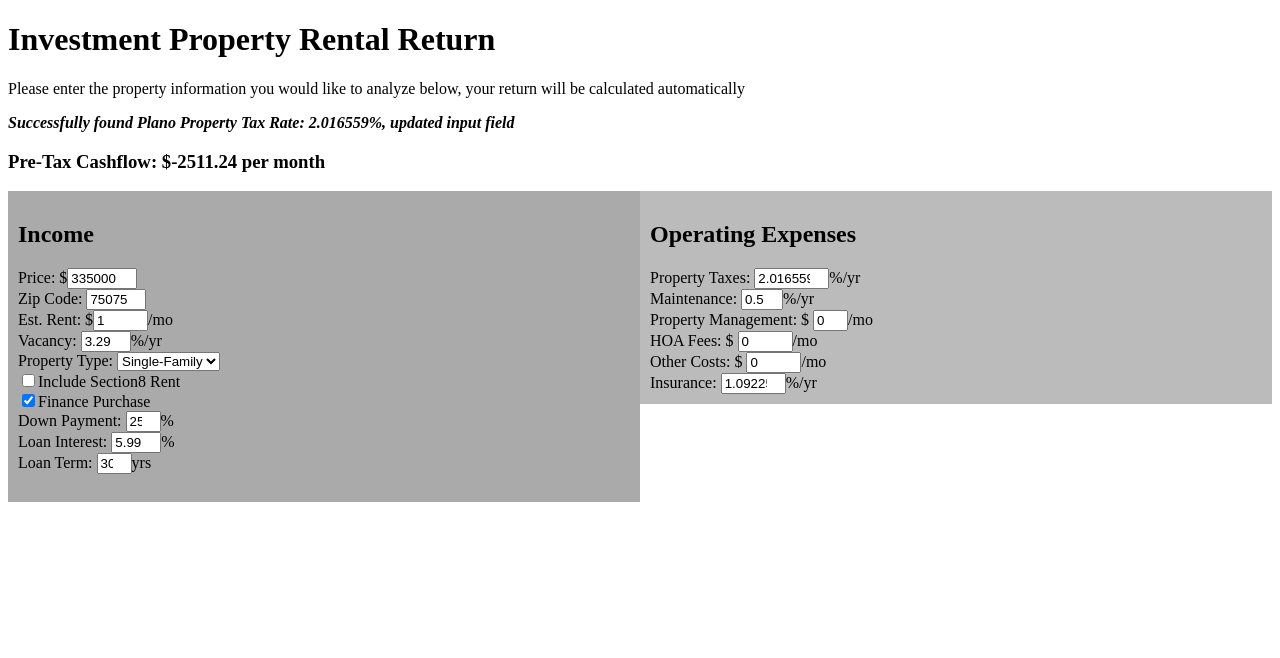
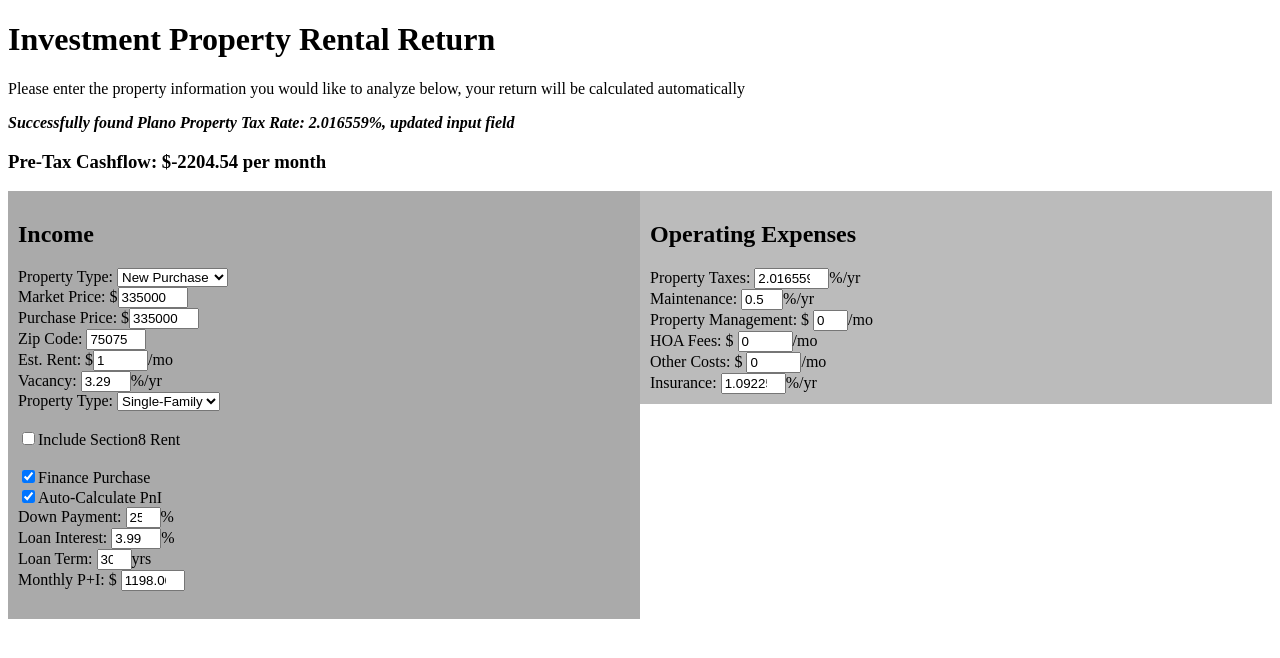
Before and after one commit to agronbach/MyRentalReturn, a Jekyll site: the page index.html, which Jekyll copies as it is, in a window 1280 px wide. Shown: the top 658 px of the page. Built offline with Jekyll 4.4.1, drawn with Linux system fonts in a browser that asks for light colours; part of the change alters nothing that is shown.

```diff
--- a/index.html
+++ b/index.html
@@ -30,7 +30,7 @@
 
 </style>
 </head>
-<body onload=updateROI()>
+<body onload=checkURI()>
 
 <h1>Investment Property Rental Return</h1>
 
@@ -43,7 +43,12 @@
 <div class="row">
   <div class="column" style="background-color:#aaa;">
     <h2>Income</h2>
-    <label for="price">Price: $</label><input type="number" id="price" value="335000" style="width: 70px;"><br />
+    <label for="purchase">Property Type: </label><select id="purchase">
+      <option value="1">New Purchase</option>
+      <option value="0">Existing Rental</option>
+    </select><br />
+    <label for="market">Market Price: $</label><input type="number" id="market" value="335000" style="width: 70px;"><br />
+    <label for="price">Purchase Price: $</label><input type="number" id="price" value="335000" style="width: 70px;"><br />
     <label for="zip">Zip Code: </label><input type="number" id="zip" value="75075" style="width: 60px;"><br />
     <label for="rent">Est. Rent: $</label><input type="number" id="rent" value="1" style="width: 55px;">/mo<br />
     <label for="vacancy">Vacancy: </label> <input type="number" id="vacancy" value="3.29" style="width: 50px;">%/yr<br />
@@ -52,24 +57,26 @@
       <option value="2">Duplex</option>
       <option value="3">Triplex</option>
       <option value="4">Fourplex</option>
-    </select><br />
+    </select><br /><br />
     <label for="Section8"><input id="Section8" type="checkbox"/>Include Section8 Rent</label><!--https://stackoverflow.com/a/6293626--><br />
     <div id="section8options" hidden>
       <label for="beds">Bedrooms: </label><input type="number" id="beds" value="3" style="width: 30px;"><br />
       <label for="s8maxRent">Max S8 Rent: $</label><input type="number" id="s8maxRent" value="1" style="width: 50px;">/mo<br />
       <label for="s8pcnt">Est. Percent of S8 Max Rent: </label><input type="number" id="s8pcnt" value="75" style="width: 35px;">%<br />
       <label for="s8estRent">Estimated S8 Rent: $</label><input type="number" id="s8estRent" value="1" style="width: 50px;">/mo<br />
-    </div>
+    </div><br />
     <label for="financing"><input type="checkbox" id="financing" checked />Finance Purchase</label><br />
     <div id="financingOptions">
+      <label for="autoCalc"><input type="checkbox" id="autoCalc" checked />Auto-Calculate PnI</label><br />
       <label for="down">Down Payment: </label> <input type="number" id="down" value="25" style="width: 35px;">%<br />
-      <label for="int">Loan Interest: </label> <input type="number" id="int" value="5.99" style="width: 50px;">%<br />
-      <label for="term">Loan Term: </label> <input type="number" id="term" value="30" style="width: 35px;">yrs<br /><br />
+      <label for="int">Loan Interest: </label> <input type="number" id="int" value="3.99" style="width: 50px;">%<br />
+      <label for="yrs">Loan Term: </label> <input type="number" id="yrs" value="30" style="width: 35px;">yrs<br />
+      <label for="pni">Monthly P+I: $</label> <input type="number" id="pni" value="1198.06" style="width: 64px;"><br /><br />
     </div>
   </div>
   <div class="column" style="background-color:#bbb;">
     <h2>Operating Expenses</h2>
-    <label for="tax">Property Taxes: </label> <input type="number" id="tax" value="99" style="width: 75px;">%/yr<br />
+    <label for="tax">Property Taxes: </label> <input type="number" id="tax" value="2.016559" style="width: 75px;">%/yr<br />
     <label for="maintenance">Maintenance: </label> <input type="number" id="maintenance" value="0.5" style="width: 42px;">%/yr<br /><!--value="0.4477611940298507"-->
     <label for="pm">Property Management: $</label> <input type="number" id="pm" value="0" style="width: 35px;">/mo<br />
     <label for="hoa">HOA Fees: $</label> <input type="number" id="hoa" value="0" style="width: 55px;">/mo<br />
@@ -83,22 +90,112 @@ document.querySelectorAll("input").forEach(elem => elem.addEventListener("input"
 document.querySelectorAll("select").forEach(elem => elem.addEventListener("input", updateROI));
 let feesChanged = false;
 
+function checkURI() {
+  let URL = window.location.href.split("?")[1];
+  URL = decodeURI(URL);
+  let params = URL.split("&");
+
+  for (let i=0; i<params.length; i++)
+  {
+    switch (params[i].split("=")[0]) {
+      case "n":
+        document.getElementById('purchase').value = params[i].split("=")[1];
+        break;
+      case "m":
+        document.getElementById('market').value = params[i].split("=")[1];
+        break;
+      case "p":
+        document.getElementById('price').value = params[i].split("=")[1];
+        break;
+      case "z":
+        document.getElementById('zip').value = params[i].split("=")[1];
+        break;
+      case "r":
+        document.getElementById('rent').value = params[i].split("=")[1];
+        break;
+      case "v":
+        document.getElementById('vacancy').value = params[i].split("=")[1];
+        break;
+      case "d":
+        document.getElementById('doors').value = params[i].split("=")[1];
+        break;
+      case "s8":
+        document.getElementById('Section8').checked = params[i].split("=")[1];
+        break;
+      case "b":
+        document.getElementById('beds').value = params[i].split("=")[1];
+        break;
+      case "s8p":
+        document.getElementById('s8pcnt').value = params[i].split("=")[1];
+        break;
+      case "s8m":
+        document.getElementById('s8maxRent').value = params[i].split("=")[1];
+        break;
+      case "s8r":
+        document.getElementById('s8estRent').value = params[i].split("=")[1];
+        break;
+      case "f":
+        document.getElementById('financing').checked = params[i].split("=")[1];
+        break;
+      case "a":
+        document.getElementById('autoCalc').checked = params[i].split("=")[1];
+        break;
+      case "d":
+        document.getElementById('down').value = params[i].split("=")[1];
+        break;
+      case "int":
+        document.getElementById('int').value = params[i].split("=")[1];
+        break;
+      case "y":
+        document.getElementById('yrs').value = params[i].split("=")[1];
+        break;
+      case "pni":
+        document.getElementById('pni').value = params[i].split("=")[1];
+        break;
+      case "t":
+        document.getElementById('tax').value = params[i].split("=")[1];
+        break;
+      case "m":
+        document.getElementById('maintenance').value = params[i].split("=")[1];
+        break;
+      case "pm":
+        document.getElementById('pm').value = params[i].split("=")[1];
+        break;
+      case "h":
+        document.getElementById('hoa').value = params[i].split("=")[1];
+        break;
+      case "fees":
+        document.getElementById('fees').value = params[i].split("=")[1];
+        break;
+      case "ins":
+        document.getElementById('ins').value = params[i].split("=")[1];
+        break;
+    }
+  }
+
+  updateROI();
+}
+
 function updateROI(e) {
   document.getElementById('feedbackBox').innerHTML = ""; /* clear feedback box */
 
-  if (e && e.target.checked !== undefined) {
-    if (e.target.id == "Section8") {
-      document.getElementById('section8options').style.display = (e.target.checked) ? "block" : "none";
-    } else if (e.target.id == "financing") {
-      document.getElementById('financingOptions').style.display = (e.target.checked) ? "block" : "none";
+  if (e) {
+    if (e.target.checked !== undefined) {
+      if (e.target.id == "Section8") {
+        document.getElementById('section8options').style.display = (e.target.checked) ? "block" : "none";
+      } else if (e.target.id == "financing") {
+        document.getElementById('financingOptions').style.display = (e.target.checked) ? "block" : "none";
+      }
     }
     /* Clear initial help text as the user has input something for us to process, and has read this text */
     document.getElementById('initialHelpText').innerHTML = "";
   }
 
   /* User inputs */
+  let purchase = document.getElementById('purchase').value/1 > 0 ? true : false;
   let rent = document.getElementById('rent').value/1;
   let price = document.getElementById('price').value/1;
+  let market = purchase ? price : document.getElementById('market').value/1;
   let beds = document.getElementById('beds').value/1;
   let doors = document.getElementById('doors').value/1;
   let pm = doors * document.getElementById('pm').value/1;
@@ -123,11 +220,11 @@ function updateROI(e) {
   let hoa = document.getElementById('hoa').value/1;
   let downPcnt = document.getElementById('down').value/100;
   let intMoPcnt = document.getElementById('int').value/(12*100);
-  let term = document.getElementById('term').value/1;
+  let yrs = document.getElementById('yrs').value/1;
 
   /* Location dependent variables */
   let vacancy = rent * document.getElementById('vacancy').value/100;
-  let maintenance = doors * price * document.getElementById('maintenance').value/(12*100);
+  let maintenance = doors * market * document.getElementById('maintenance').value/(12*100);
   let taxPcnt;
   if (ZipCityCountyTX[zip][2] !== undefined) {
     taxPcnt = ZipCityCountyTX[zip][2]/(12*100);
@@ -149,12 +246,49 @@ function updateROI(e) {
   }
 
   /* Calculations */
-  let TaxInsCost = price * (taxPcnt + insPcnt);
+  let PrincInt = 0;
+  let TaxInsCost = market * (taxPcnt + insPcnt);
   let OpEx = TaxInsCost + pm + hoa + fees + maintenance;
-  let PrincInt = (document.getElementById("financing").checked) ? (price *(1 - downPcnt)*intMoPcnt) / (1- Math.pow(1+intMoPcnt, term*-12)) : 0;
-  let NOImo = rent - vacancy - OpEx;
+  if (document.getElementById("financing").checked) {
+    if (document.getElementById("autoCalc").checked) {
+      PrincInt = (price *(1 - downPcnt)*intMoPcnt) / (1- Math.pow(1+intMoPcnt, yrs*-12));
+      document.getElementById('pni').value = Math.round(PrincInt * 100) / 100;
+    } else {PrincInt = document.getElementById("pni").value/1;}
+  } else {PrincInt = 0;}
+  //let NOImo = rent - vacancy - OpEx;
   let PTCF = Math.trunc(100 * (rent - (vacancy + OpEx + PrincInt)))/100;
   document.getElementById('PTCF').textContent = "Pre-Tax Cashflow: $"+PTCF+" per month";
+
+  /* Update URL parameters for URL saving and sharing */
+  var uri = window.location.href.split("?")[0];
+  /* Only print remaining params if they aren't default values */
+  if (document.getElementById('purchase').value/1 != 1) uri += "&n="+document.getElementById('purchase').value;
+  if (document.getElementById('market').value/1 != 335000) uri += "&m="+document.getElementById('market').value;
+  if (document.getElementById('price').value/1 != 335000) uri += "&p="+document.getElementById('price').value;
+  if (document.getElementById('zip').value/1 != 75075) uri += "&z="+document.getElementById('zip').value;
+  if (document.getElementById('rent').value/1 != 1) uri += "&r="+document.getElementById('rent').value;
+  if (document.getElementById('vacancy').value/1 != 3.29) uri += "&v="+document.getElementById('vacancy').value;
+  if (document.getElementById('doors').value/1 != 1) uri += "&d="+document.getElementById('doors').value;
+  if (document.getElementById('Section8').checked != false) uri += "&s8="+document.getElementById('Section8').checked;
+  if (document.getElementById('beds').value/1 != 3) uri += "&b="+document.getElementById('beds').value;
+  if (document.getElementById('s8pcnt').value/1 != 75) uri += "&s8p="+document.getElementById('s8pcnt').value;
+  if (document.getElementById('s8maxRent').value/1 != 1) uri += "&s8m="+document.getElementById('s8maxRent').value;
+  if (document.getElementById('s8estRent').value/1 != 1) uri += "&s8r="+document.getElementById('s8estRent').value;
+  if (document.getElementById('financing').checked != true) uri += "&f="+document.getElementById('financing').checked;
+  if (document.getElementById('autoCalc').checked != true) uri += "&a="+document.getElementById('autoCalc').checked;
+  if (document.getElementById('down').value/1 != 25) uri += "&d="+document.getElementById('down').value;
+  if (document.getElementById('int').value/1 != 3.99) uri += "&int="+document.getElementById('int').value;
+  if (document.getElementById('yrs').value/1 != 30) uri += "&y="+document.getElementById('yrs').value;
+  if (document.getElementById('pni').value/1 != 1198.06) uri += "&pni="+document.getElementById('pni').value;
+  if (document.getElementById('tax').value/1 != 2.016559) uri += "&t="+document.getElementById('tax').value;
+  if (document.getElementById('maintenance').value/1 != 0.5) uri += "&m="+document.getElementById('maintenance').value;
+  if (document.getElementById('pm').value/1 != 0) uri += "&pm="+document.getElementById('pm').value;
+  if (document.getElementById('pm').value/1 != 0) uri += "&pm="+document.getElementById('pm').value;
+  if (document.getElementById('hoa').value/1 != 0) uri += "&h="+document.getElementById('hoa').value;
+  if (document.getElementById('fees').value/1 != 0) uri += "&fees="+document.getElementById('fees').value;
+  if (document.getElementById('ins').value/1 != 1.09225) uri += "&ins="+document.getElementById('ins').value;
+  uri = encodeURI(uri);
+  console.log("uri generated as:"+uri);
 }
 
 //$/ft
@@ -186,7 +320,6 @@ let ZipCityCountyTX = {
   "75024": ["Plano","Collin","2.016559"],
   "75025": ["Plano","Collin","2.016559"],
   "75028": ["Flower Mound","Denton"],
-  "75032": ["Rockwall","Rockwall"],
   "75032": ["Rockwall","Rockwall"],
   "75033": ["Frisco","Denton"],
   "75034": ["Frisco","Denton"],
@@ -229,10 +362,8 @@ let ZipCityCountyTX = {
   "75081": ["Richardson","Dallas"],
   "75082": ["Richardson","Dallas"],
   "75087": ["Rockwall","Rockwall"],
-  "75087": ["Rockwall","Rockwall"],
-  "75088": ["Rowlett","Dallas","2.617756","10.42"],
-  "75089": ["Rowlett","Dallas","2.617756","10.42"],
-  "75090": ["Sherman","Grayson"],
+  "75088": ["Rowlett","Dallas","1.361456","10.42"],
+  "75089": ["Rowlett","Dallas","1.361456","10.42"],
   "75090": ["Sherman","Grayson"],
   "75092": ["Sherman","Grayson"],
   "75093": ["Plano","Collin","2.016559"],
@@ -255,7 +386,6 @@ let ZipCityCountyTX = {
   "75126": ["Forney","Kaufman"],
   "75127": ["Fruitvale","Van Zandt"],
   "75134": ["Lancaster","Dallas"],
-  "75135": ["Caddo Mills","Hunt"],
   "75135": ["Caddo Mills","Hunt"],
   "75137": ["Duncanville","Dallas"],
   "75140": ["Grand Saline","Van Zandt"],
@@ -284,12 +414,9 @@ let ZipCityCountyTX = {
   "75169": ["Wills Point","Van Zandt"],
   "75172": ["Wilmer","Dallas"],
   "75173": ["Nevada","Collin"],
-  "75173": ["Nevada","Collin"],
   "75180": ["Balch Springs","Dallas"],
   "75181": ["Mesquite","Dallas"],
   "75182": ["Sunnyvale","Dallas"],
-  "75189": ["Royse City","Rockwall"],
-  "75189": ["Royse City","Rockwall"],
   "75189": ["Royse City","Rockwall"],
   "75201": ["Dallas","Dallas"],
   "75202": ["Dallas","Dallas"],
@@ -405,8 +532,8 @@ let ZipCityCountyTX = {
   "75455": ["Mount Pleasant","Titus"],
   "75457": ["Mount Vernon","Franklin"],
   "75459": ["Howe","Grayson"],
-  "75460": ["Paris","Lamar","2.147730"],
-  "75462": ["Paris","Lamar","2.147730"],
+  "75460": ["Paris","Lamar"],
+  "75462": ["Paris","Lamar"],
   "75468": ["Pattonville","Lamar"],
   "75469": ["Pecan Gap","Delta"],
   "75470": ["Petty","Lamar"],
@@ -425,7 +552,6 @@ let ZipCityCountyTX = {
   "75487": ["Talco","Franklin"],
   "75488": ["Telephone","Fannin"],
   "75490": ["Trenton","Fannin"],
-  "75491": ["Whitewright","Grayson"],
   "75491": ["Whitewright","Grayson"],
   "75492": ["Windom","Fannin"],
   "75494": ["Winnsboro","Wood"],
@@ -495,7 +621,6 @@ let ZipCityCountyTX = {
   "75704": ["Tyler","Smith"],
   "75705": ["Tyler","Smith"],
   "75706": ["Tyler","Smith"],
-  "75706": ["Tyler","Smith"],
   "75707": ["Tyler","Smith"],
   "75708": ["Tyler","Smith"],
   "75709": ["Tyler","Smith"],
@@ -539,7 +664,6 @@ let ZipCityCountyTX = {
   "75845": ["Groveton","Trinity"],
   "75846": ["Jewett","Leon"],
   "75847": ["Kennard","Houston"],
-  "75850": ["Leona","Leon"],
   "75850": ["Leona","Leon"],
   "75851": ["Lovelady","Houston"],
   "75852": ["Midway","Madison"],
@@ -600,7 +724,6 @@ let ZipCityCountyTX = {
   "76005": ["Arlington","Tarrant"],
   "76006": ["Arlington","Tarrant"],
   "76008": ["Aledo","Parker"],
-  "76008": ["Aledo","Parker"],
   "76009": ["Alvarado","Johnson"],
   "76010": ["Arlington","Tarrant"],
   "76011": ["Arlington","Tarrant"],
@@ -621,7 +744,6 @@ let ZipCityCountyTX = {
   "76033": ["Cleburne","Johnson"],
   "76034": ["Colleyville","Tarrant"],
   "76035": ["Cresson","Hood"],
-  "76036": ["Crowley","Tarrant"],
   "76036": ["Crowley","Tarrant"],
   "76039": ["Euless","Tarrant"],
   "76040": ["Euless","Tarrant"],
@@ -650,7 +772,6 @@ let ZipCityCountyTX = {
   "76077": ["Rainbow","Somervell"],
   "76078": ["Rhome","Wise"],
   "76082": ["Springtown","Parker"],
-  "76084": ["Venus","Johnson"],
   "76084": ["Venus","Johnson"],
   "76085": ["Weatherford","Parker"],
   "76086": ["Weatherford","Parker"],
@@ -724,7 +845,6 @@ let ZipCityCountyTX = {
   "76239": ["Forestburg","Montague"],
   "76240": ["Gainesville","Cooke"],
   "76244": ["Keller","Tarrant"],
-  "76244": ["Keller","Tarrant"],
   "76245": ["Gordonville","Grayson"],
   "76247": ["Justin","Denton"],
   "76248": ["Keller","Tarrant"],
@@ -735,7 +855,6 @@ let ZipCityCountyTX = {
   "76255": ["Nocona","Montague"],
   "76258": ["Pilot Point","Denton"],
   "76259": ["Ponder","Denton"],
-  "76262": ["Roanoke","Denton"],
   "76262": ["Roanoke","Denton"],
   "76263": ["Rosston","Cooke"],
   "76264": ["Sadler","Grayson"],
@@ -786,7 +905,6 @@ let ZipCityCountyTX = {
   "76443": ["Cross Plains","Callahan"],
   "76444": ["De Leon","Comanche"],
   "76445": ["Desdemona","Eastland"],
-  "76446": ["Dublin","Erath"],
   "76446": ["Dublin","Erath"],
   "76448": ["Eastland","Eastland"],
   "76449": ["Graford","Palo Pinto"],
@@ -984,7 +1102,6 @@ let ZipCityCountyTX = {
   "76941": ["Mertzon","Irion"],
   "76943": ["Ozona","Crockett"],
   "76945": ["Robert Lee","Coke"],
-  "76945": ["Robert Lee","Coke"],
   "76949": ["Silver","Coke"],
   "76950": ["Sonora","Sutton"],
   "76951": ["Sterling City","Sterling"],
@@ -1036,7 +1153,6 @@ let ZipCityCountyTX = {
   "77045": ["Houston","Harris"],
   "77046": ["Houston","Harris"],
   "77047": ["Houston","Harris"],
-  "77047": ["Houston","Harris"],
   "77048": ["Houston","Harris"],
   "77049": ["Houston","Harris"],
   "77050": ["Houston","Harris"],
@@ -1077,7 +1193,6 @@ let ZipCityCountyTX = {
   "77086": ["Houston","Harris"],
   "77087": ["Houston","Harris"],
   "77088": ["Houston","Harris"],
-  "77089": ["Houston","Harris"],
   "77089": ["Houston","Harris"],
   "77090": ["Houston","Harris"],
   "77091": ["Houston","Harris"],
@@ -1150,16 +1265,12 @@ let ZipCityCountyTX = {
   "77399": ["Livingston","Polk"],
   "77401": ["Bellaire","Harris"],
   "77406": ["Richmond","Fort Bend"],
-  "77406": ["Richmond","Fort Bend"],
   "77407": ["Richmond","Fort Bend"],
   "77414": ["Bay City","Matagorda"],
-  "77417": ["Beasley","Fort Bend"],
   "77417": ["Beasley","Fort Bend"],
   "77418": ["Bellville","Austin"],
   "77420": ["Boling","Wharton"],
   "77422": ["Brazoria","Brazoria"],
-  "77423": ["Brookshire","Waller"],
-  "77423": ["Brookshire","Waller"],
   "77423": ["Brookshire","Waller"],
   "77426": ["Chappell Hill","Washington"],
   "77429": ["Cypress","Harris"],
@@ -1167,12 +1278,10 @@ let ZipCityCountyTX = {
   "77433": ["Cypress","Harris"],
   "77434": ["Eagle Lake","Colorado"],
   "77435": ["East Bernard","Wharton"],
-  "77435": ["East Bernard","Wharton"],
   "77437": ["El Campo","Wharton"],
   "77441": ["Fulshear","Fort Bend"],
   "77442": ["Garwood","Colorado"],
   "77444": ["Guy","Fort Bend"],
-  "77445": ["Hempstead","Waller"],
   "77445": ["Hempstead","Waller"],
   "77447": ["Hockley","Harris"],
   "77449": ["Katy","Harris"],
@@ -1183,8 +1292,6 @@ let ZipCityCountyTX = {
   "77465": ["Palacios","Matagorda"],
   "77468": ["Pledger","Matagorda"],
   "77469": ["Richmond","Fort Bend"],
-  "77469": ["Richmond","Fort Bend"],
-  "77471": ["Rosenberg","Fort Bend"],
   "77471": ["Rosenberg","Fort Bend"],
   "77474": ["Sealy","Austin"],
   "77477": ["Stafford","Fort Bend"],
@@ -1193,13 +1300,11 @@ let ZipCityCountyTX = {
   "77480": ["Sweeny","Brazoria"],
   "77482": ["Van Vleck","Matagorda"],
   "77484": ["Waller","Harris"],
-  "77484": ["Waller","Harris"],
   "77485": ["Wallis","Austin"],
   "77486": ["West Columbia","Brazoria"],
   "77488": ["Wharton","Wharton"],
   "77489": ["Missouri City","Fort Bend"],
   "77493": ["Katy","Harris"],
-  "77494": ["Katy","Fort Bend"],
   "77494": ["Katy","Fort Bend"],
   "77498": ["Sugar Land","Fort Bend"],
   "77502": ["Pasadena","Harris"],
@@ -1209,7 +1314,6 @@ let ZipCityCountyTX = {
   "77506": ["Pasadena","Harris"],
   "77507": ["Pasadena","Harris"],
   "77510": ["Santa Fe","Galveston"],
-  "77510": ["Santa Fe","Galveston"],
   "77511": ["Alvin","Brazoria"],
   "77514": ["Anahuac","Chambers"],
   "77515": ["Angleton","Brazoria"],
@@ -1217,20 +1321,15 @@ let ZipCityCountyTX = {
   "77518": ["Bacliff","Galveston"],
   "77519": ["Batson","Hardin"],
   "77520": ["Baytown","Harris"],
-  "77520": ["Baytown","Harris"],
   "77521": ["Baytown","Harris"],
-  "77521": ["Baytown","Harris"],
-  "77523": ["Baytown","Chambers"],
   "77523": ["Baytown","Chambers"],
   "77530": ["Channelview","Harris"],
   "77531": ["Clute","Brazoria"],
   "77532": ["Crosby","Harris"],
   "77534": ["Danbury","Brazoria"],
   "77535": ["Dayton","Liberty"],
-  "77535": ["Dayton","Liberty"],
   "77536": ["Deer Park","Harris"],
   "77538": ["Devers","Liberty"],
-  "77539": ["Dickinson","Galveston"],
   "77539": ["Dickinson","Galveston"],
   "77541": ["Freeport","Brazoria"],
   "77545": ["Fresno","Fort Bend"],
@@ -1246,7 +1345,6 @@ let ZipCityCountyTX = {
   "77564": ["Hull","Liberty"],
   "77565": ["Kemah","Galveston"],
   "77566": ["Lake Jackson","Brazoria"],
-  "77568": ["La Marque","Galveston"],
   "77568": ["La Marque","Galveston"],
   "77571": ["La Porte","Harris"],
   "77573": ["League City","Galveston"],
@@ -1294,7 +1392,6 @@ let ZipCityCountyTX = {
   "77801": ["Bryan","Brazos"],
   "77802": ["Bryan","Brazos"],
   "77803": ["Bryan","Brazos"],
-  "77807": ["Bryan","Brazos"],
   "77807": ["Bryan","Brazos"],
   "77808": ["Bryan","Brazos"],
   "77830": ["Anderson","Grimes"],
@@ -1385,7 +1482,6 @@ let ZipCityCountyTX = {
   "78101": ["Adkins","Bexar"],
   "78102": ["Beeville","Bee"],
   "78108": ["Cibolo","Guadalupe"],
-  "78108": ["Cibolo","Guadalupe"],
   "78109": ["Converse","Bexar"],
   "78111": ["Ecleto","Karnes"],
   "78112": ["Elmendorf","Bexar"],
@@ -1397,7 +1493,6 @@ let ZipCityCountyTX = {
   "78121": ["La Vernia","Wilson"],
   "78122": ["Leesville","Gonzales"],
   "78123": ["Mc Queeney","Guadalupe"],
-  "78124": ["Marion","Guadalupe"],
   "78124": ["Marion","Guadalupe"],
   "78130": ["New Braunfels","Comal"],
   "78132": ["New Braunfels","Comal"],
@@ -1607,7 +1702,6 @@ let ZipCityCountyTX = {
   "78639": ["Kingsland","Llano"],
   "78640": ["Kyle","Hays"],
   "78641": ["Leander","Williamson"],
-  "78641": ["Leander","Williamson"],
   "78642": ["Liberty Hill","Williamson"],
   "78643": ["Llano","Llano"],
   "78644": ["Lockhart","Caldwell"],
@@ -1631,7 +1725,6 @@ let ZipCityCountyTX = {
   "78671": ["Stonewall","Gillespie"],
   "78672": ["Tow","Llano"],
   "78676": ["Wimberley","Hays"],
-  "78681": ["Round Rock","Williamson"],
   "78681": ["Round Rock","Williamson"],
   "78682": ["Round Rock","Williamson"],
   "78701": ["Austin","Travis"],
@@ -1798,9 +1891,7 @@ let ZipCityCountyTX = {
   "79111": ["Amarillo","Potter"],
   "79118": ["Amarillo","Randall"],
   "79119": ["Amarillo","Randall"],
-  "79119": ["Amarillo","Randall"],
   "79121": ["Amarillo","Randall"],
-  "79124": ["Amarillo","Potter"],
   "79124": ["Amarillo","Potter"],
   "79166": ["Amarillo","Potter"],
   "79168": ["Amarillo","Potter"],
@@ -1971,7 +2062,6 @@ let ZipCityCountyTX = {
   "79783": ["Tarzan","Martin"],
   "79830": ["Alpine","Brewster"],
   "79832": ["Alpine","Brewster"],
-  "79835": ["Canutillo","El Paso"],
   "79835": ["Canutillo","El Paso"],
   "79836": ["Clint","El Paso"],
   "79839": ["Fort Hancock","Hudspeth"],
```
